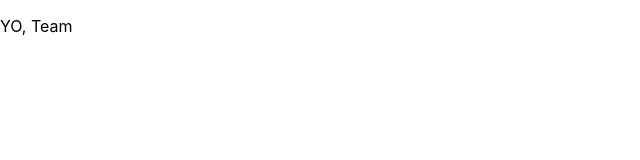
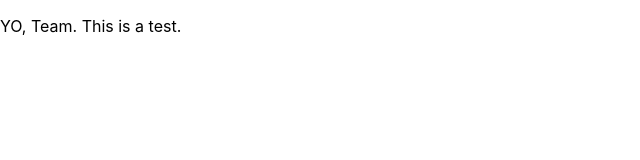
Before and after one commit to SamRoehrich/actions-playground, a Next.js app: page /home in a window 1280 px wide. Shown: the top 160 px of the page, without its empty margins (0-640 px from the left). Built offline with nearby package versions, Linux system fonts and the light colour scheme.

Commit message:
[no-ticket] changed copy in main

```diff
--- a/pages/home.js
+++ b/pages/home.js
@@ -3,7 +3,7 @@ import React from 'react'
 export default function Home() {
 	return (
 		<div>
-			<p>YO, Team</p>
+			<p>YO, Team. This is a test.</p>
 		</div>
 	)
 }
```
